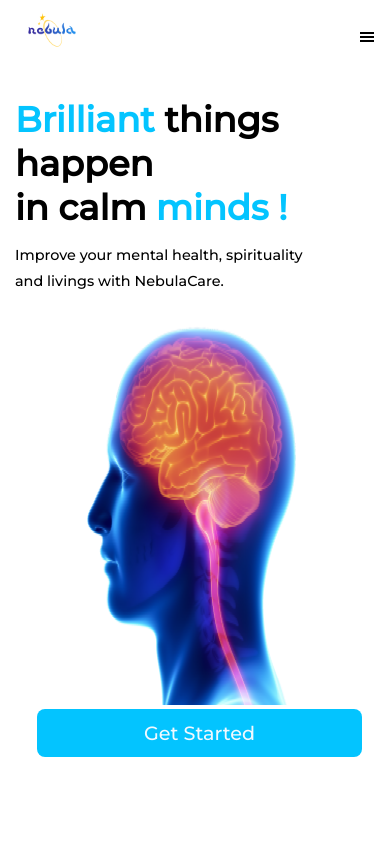
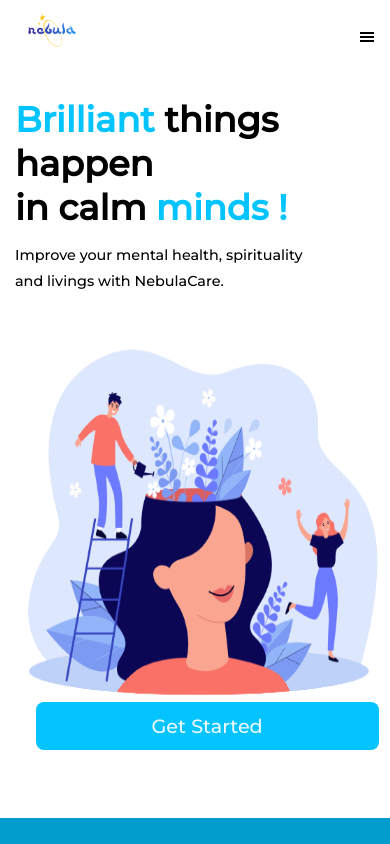
Before and after one commit to samirkhanalofficial/NebuLearn-Psychiatrists-Booking-Website, a Next.js app: page / in a window 390 px wide. Shown: the top 844 px of the page. Built offline with nearby package versions, Linux system fonts and the light colour scheme.

Commit message:
little change

```diff
--- a/pages/index.tsx
+++ b/pages/index.tsx
@@ -20,7 +20,7 @@
         <link rel="icon" href="/favicon.ico" />
       </Head>
       <Nav route={router.pathname} />
-      <div>
+      <div className={style.documentSection}>
         <HeroSection
           firstWord=" Brilliant"
           firstLine=" things happen"
--- a/styles/HeroSection.module.css
+++ b/styles/HeroSection.module.css
@@ -15,11 +15,12 @@
   font-size: 1.5rem;
   line-height: 35.82px;
 }
-
+.imageContent {
+  margin-top: 100px;
+}
 .photo {
-  margin-top: 10px;
-  height: 400px;
-  width: 570px;
+  height: 500px;
+  width: 670px;
 }
 
 .blueWord {
@@ -48,4 +49,7 @@
     height: 400px;
     width: 413px;
   }
+  .imageContent {
+    margin-top: 20px;
+  }
 }
--- a/styles/footer.module.css
+++ b/styles/footer.module.css
@@ -46,7 +46,7 @@
   .logoSection {
     margin-top: 25px;
     font-size: 1.3rem;
-    padding-top: 15px;
+    padding-top: px;
     color: aliceblue;
     gap: 3%;
   }
--- a/styles/index.module.css
+++ b/styles/index.module.css
@@ -2,8 +2,16 @@
   position: relative;
   height: 960px;
 }
+.documentSection {
+  position: relative;
+}
+.buttonSection {
+  position: absolute;
+  top: 83%;
+  left: 6.5%;
+}
 .button {
-  width: 325px;
+  width: 343px;
   background-color: #03c4ff;
   padding: 12px 8px;
   font-size: 1.2rem;
@@ -23,3 +31,16 @@
 .buttonSection {
   margin-bottom: 200px;
 }
+@media only screen and (max-width: 720px) {
+  .main {
+    position: relative;
+    height: 818px;
+  }
+  .button {
+    margin: 23px 0 0 3%;
+    width: 343px;
+  }
+  .documentSection {
+    position: static;
+  }
+}
```
Also changed, not shown: public/brain.png.
